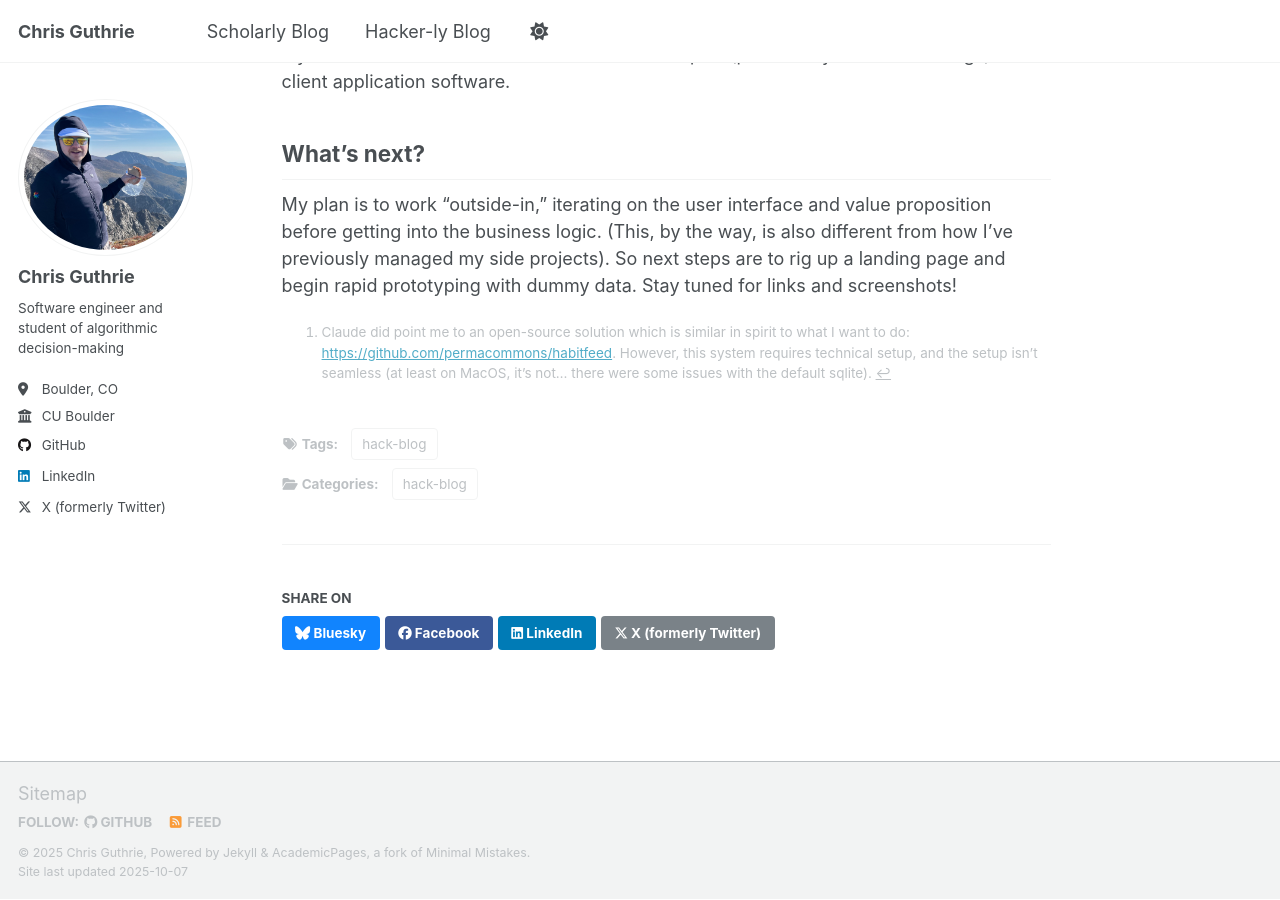
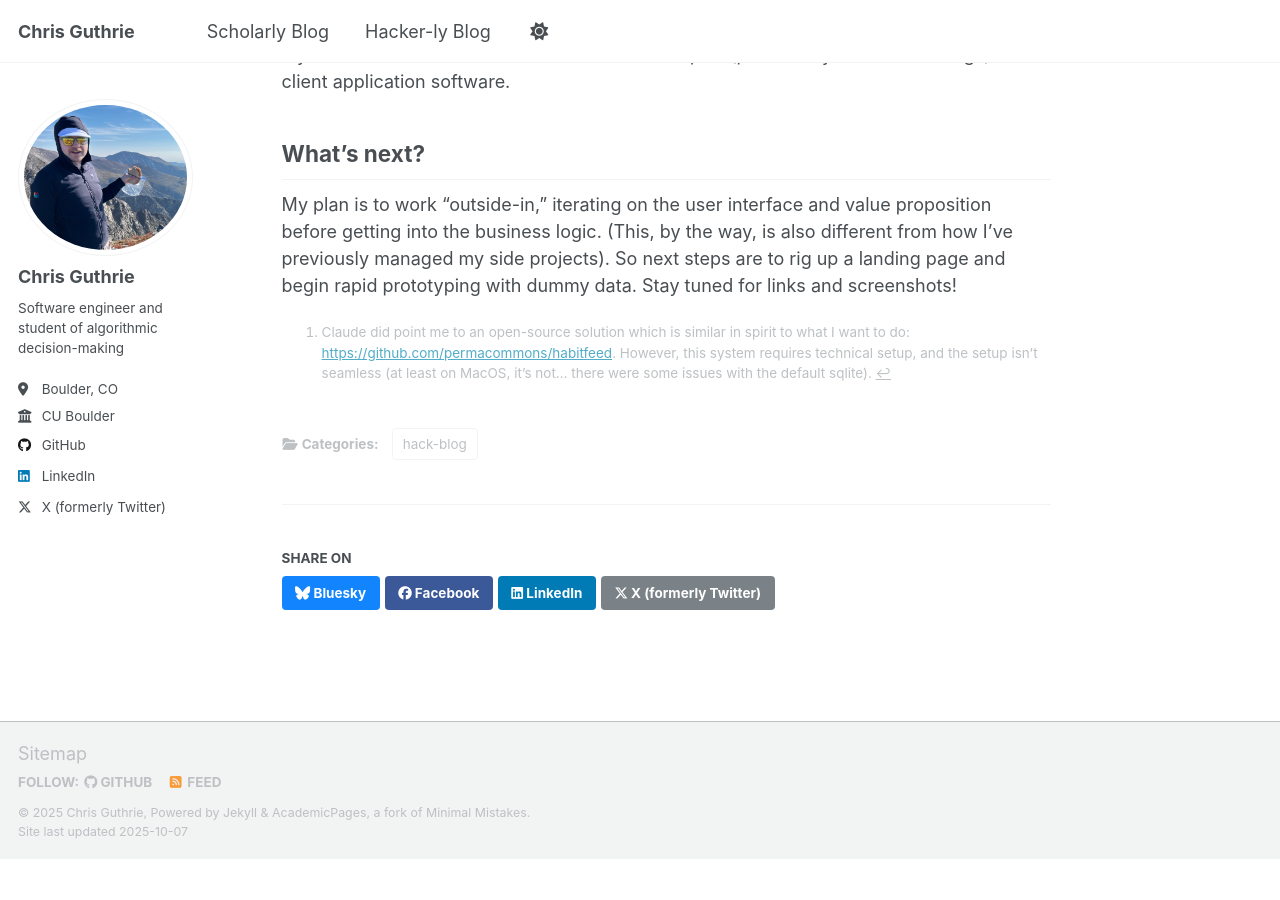
Before and after one commit to guthriec/chriswguthrie, a Jekyll site: the page built from _posts/2025-10-07-kitpicks-begins.md, in a window 1280 px wide and 900 px high, scrolled down 1715 px. Built offline with Jekyll 4.4.1, drawn with Linux system fonts in a browser that asks for light colours; a script that is not in the unit is left out; after the commit the page ends 2574 px from its top, so only the background shows below that.

Commit message:
Remove useless tag

```diff
--- a/_posts/2025-10-07-kitpicks-begins.md
+++ b/_posts/2025-10-07-kitpicks-begins.md
@@ -4,8 +4,6 @@ date: 2025-10-07
 title:  "Kitpicks Begins!"
 permalink: /hack-blog/kitpicks-begins/
 category: hack-blog
-tags:
-  - hack-blog
 ---
 After 5 1/2 years of working at Google, I decided to take a [buyout](https://www.cnbc.com/2025/06/10/google-buyouts-search-ads-unit.html) to pursue full-time graduate school.
 
```
